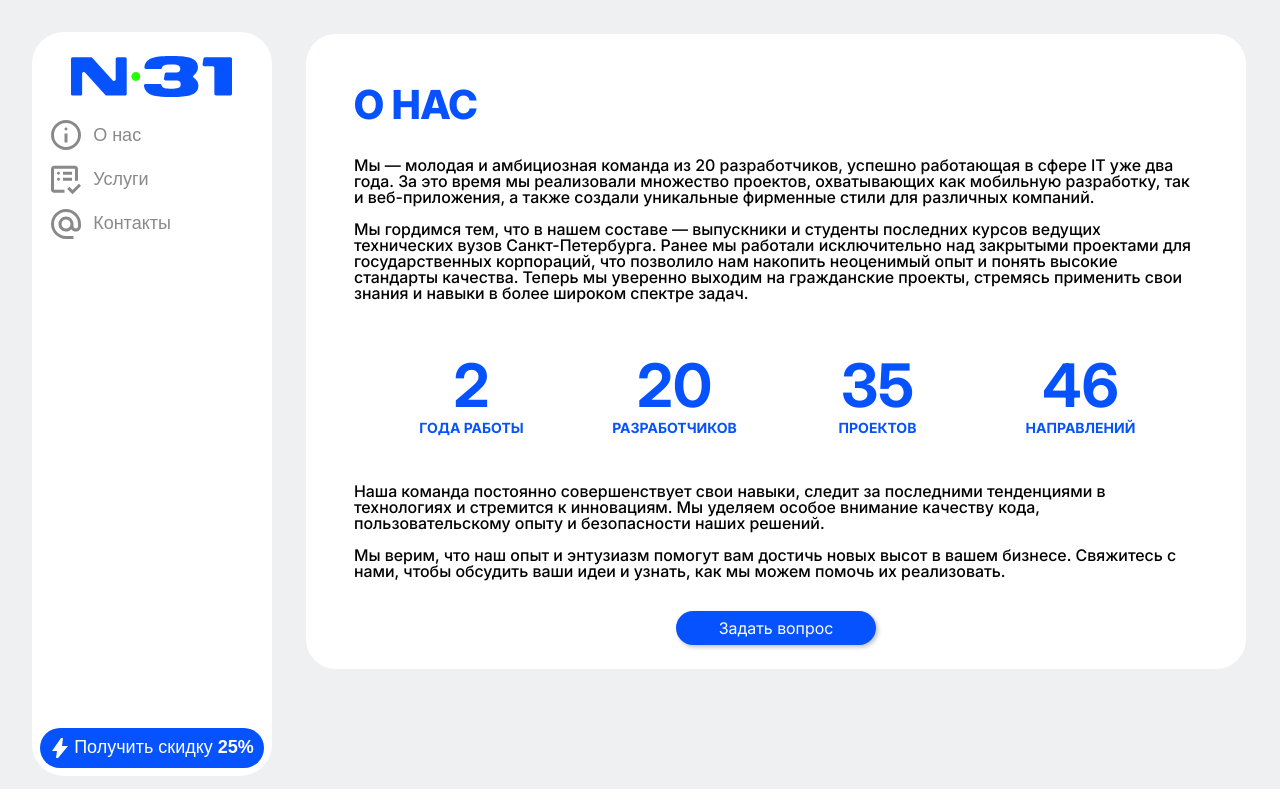
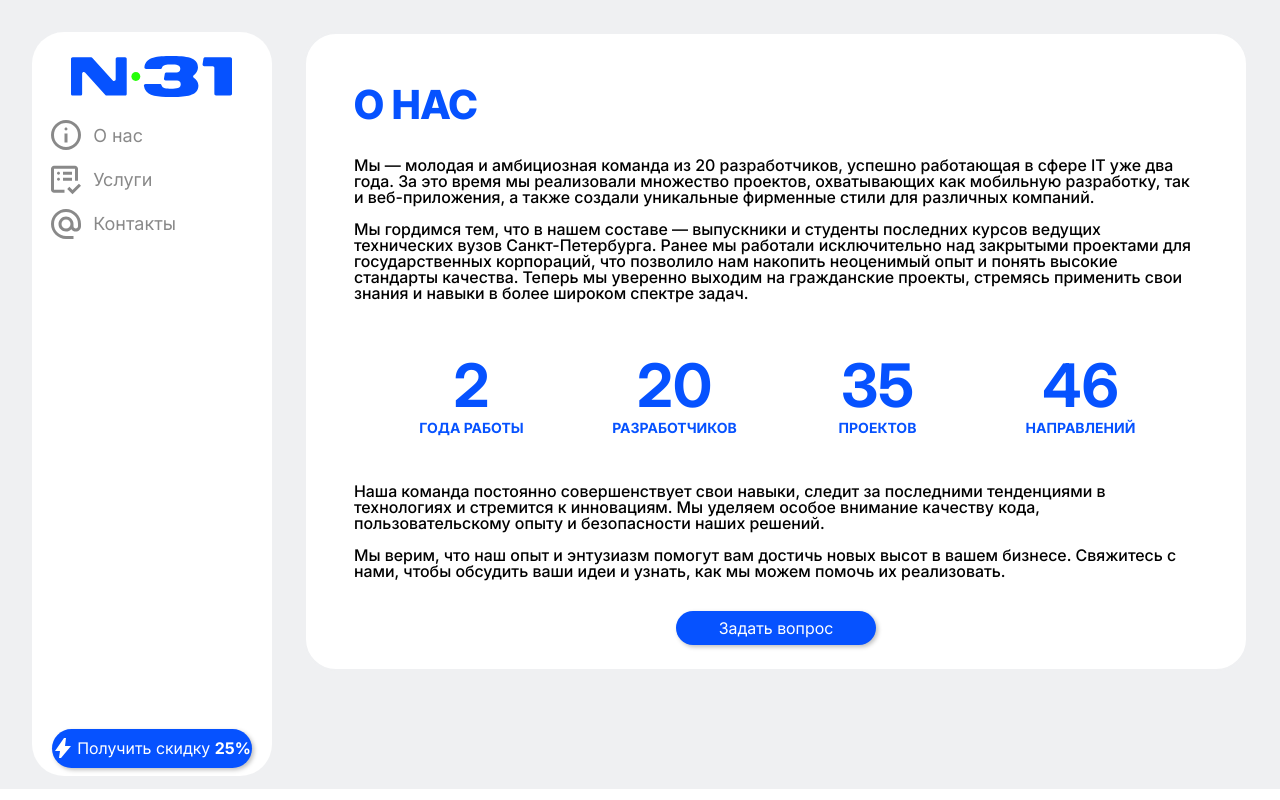
Before and after one commit to helennn123433/visitka_freelance, a Vue app: page / in a window 1280 px wide. Built offline with nearby package versions, Linux system fonts and the light colour scheme.

Commit message:
правки по шрифтам и переиспользование компонента my-button

```diff
--- a/src/components/sidebar/SidebarComponent.vue
+++ b/src/components/sidebar/SidebarComponent.vue
@@ -34,10 +34,10 @@
         </button>
       </div>
       <div class="btn_bottom">
-        <button class="btn_discount">
+        <my-button class="btn_discount">
           <img class="img_discount" src="./images/light.svg" alt="light" />
-          <span class="btn-text"> Получить скидку <b>25%</b> </span>
-        </button>
+          <span>Получить скидку <b>25%</b></span>
+        </my-button>
       </div>
     </div>
   </div>
@@ -45,6 +45,7 @@
 
 <script setup lang="ts">
 import { ref } from 'vue';
+import MyButton from '@/components/ui/MyButton.vue';
 
 const activeIcon = ref<string | null>(null);
 
@@ -57,6 +58,7 @@ const toggleIcon = (iconName: string) => {
 .main {
   display: flex;
   margin: 1.5vw 1.5vw 0 1.5vw;
+  font-family: 'Inter', sans-serif;
 }
 
 .logo__main {
@@ -114,6 +116,7 @@ const toggleIcon = (iconName: string) => {
 }
 
 .btn-text {
+  font-family: 'Inter', sans-serif;
   font-size: 18px;
 }
 
@@ -136,6 +139,8 @@ const toggleIcon = (iconName: string) => {
 }
 
 .btn_bottom {
+  display: flex;
+  justify-content: center;
   padding: 1vh;
 }
 
```
